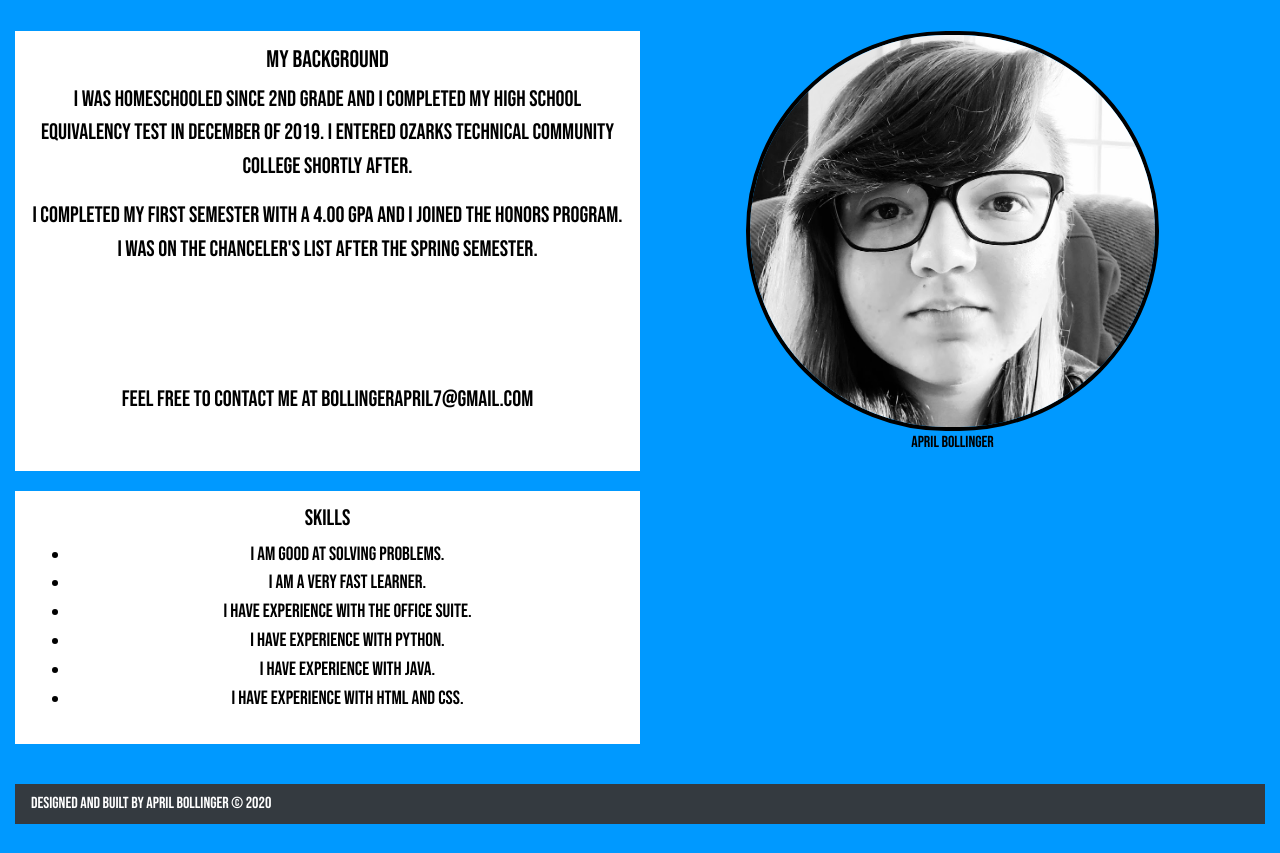
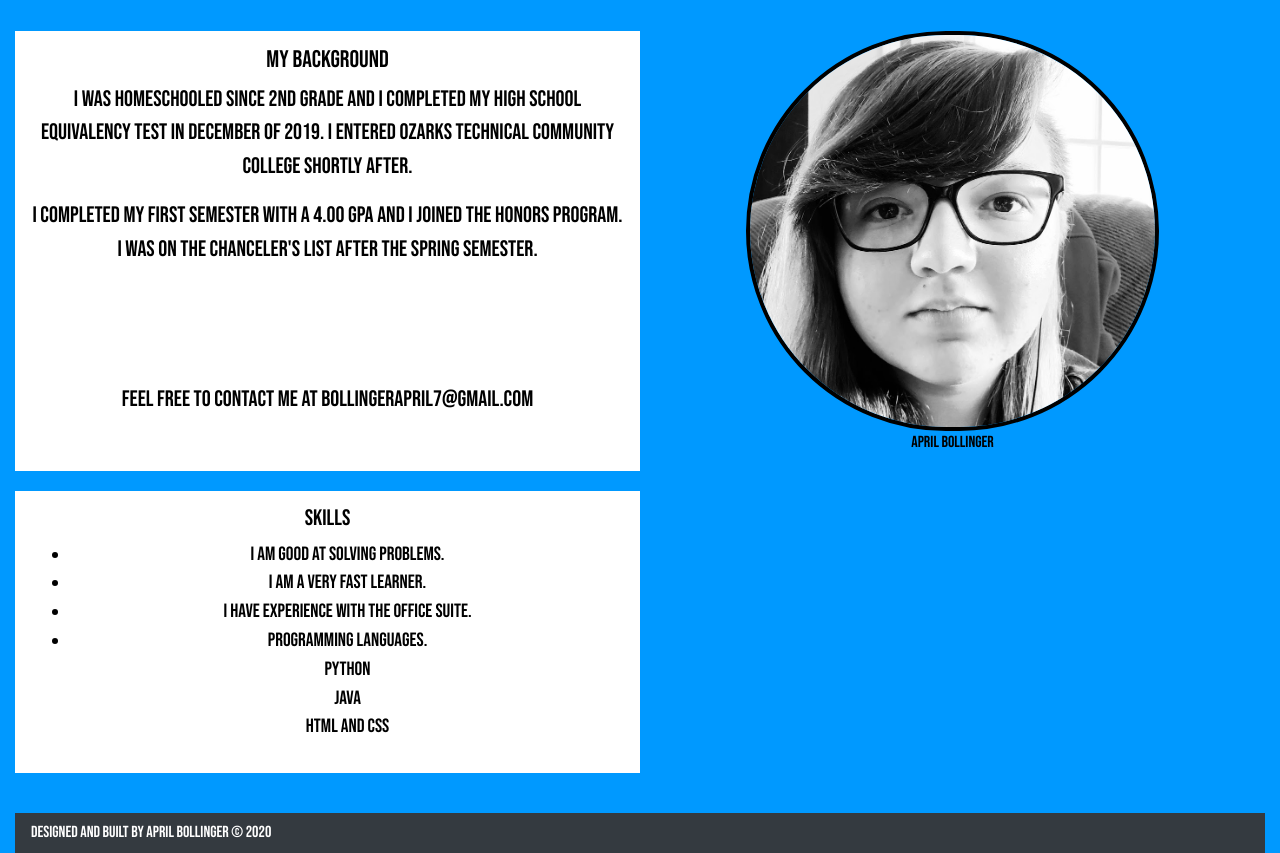
Before and after one commit to aprilkat/aprilkat.github.io, a plain HTML site: page index.html in a window 1280 px wide. Shown: the part 228-1081 px from the top of the page. Before the commit the page ends 1052 px from the top, so only its background shows below. Drawn offline with nearby package versions, Linux system fonts and the light colour scheme.

Commit message:
finishing touches

```diff
--- a/index.html
+++ b/index.html
@@ -83,9 +83,7 @@
           <li>I am good at solving Problems.</li>
           <li>I am a very fast learner.</li>
           <li>I have experience with the Office Suite.</li>
-          <li>I have experience with Python.</li>
-          <li>I have experience with Java.</li>
-          <li>I have experience with html and css.</li>
+          <li>Programming Languages.<br> Python<br> Java<br> html and css</li>
         </ul>
       </div>
     </div>
```
